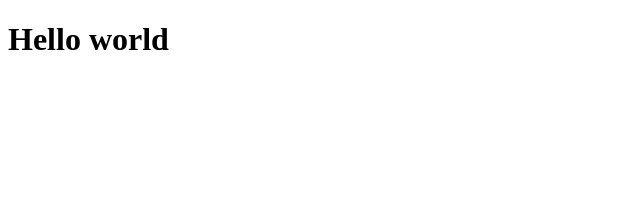
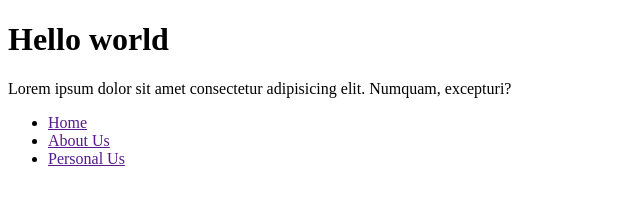
Before and after one commit to sophean-phouk/Web-A, a plain HTML site: page index.html in a window 1280 px wide. Shown: the whole page, without its empty margins (0-640 px from the left). Drawn offline with Linux system fonts and the light colour scheme.

Commit message:
New playing

```diff
--- a/index.html
+++ b/index.html
@@ -6,6 +6,16 @@
     <title>Document</title>
 </head>
 <body>
-    <h1>Hello world</h1>
+    <div class="cl-01">
+        <div class="cl-02">
+            <h1>Hello world</h1>
+            <p>Lorem ipsum dolor sit amet consectetur adipisicing elit. Numquam, excepturi?</p>
+            <ul>
+                <li><a href="">Home</a></li>
+                <li><a href="">About Us</a></li>
+                <li><a href="">Personal Us</a></li>
+            </ul>
+        </div>
+    </div>
 </body>
 </html>
```
